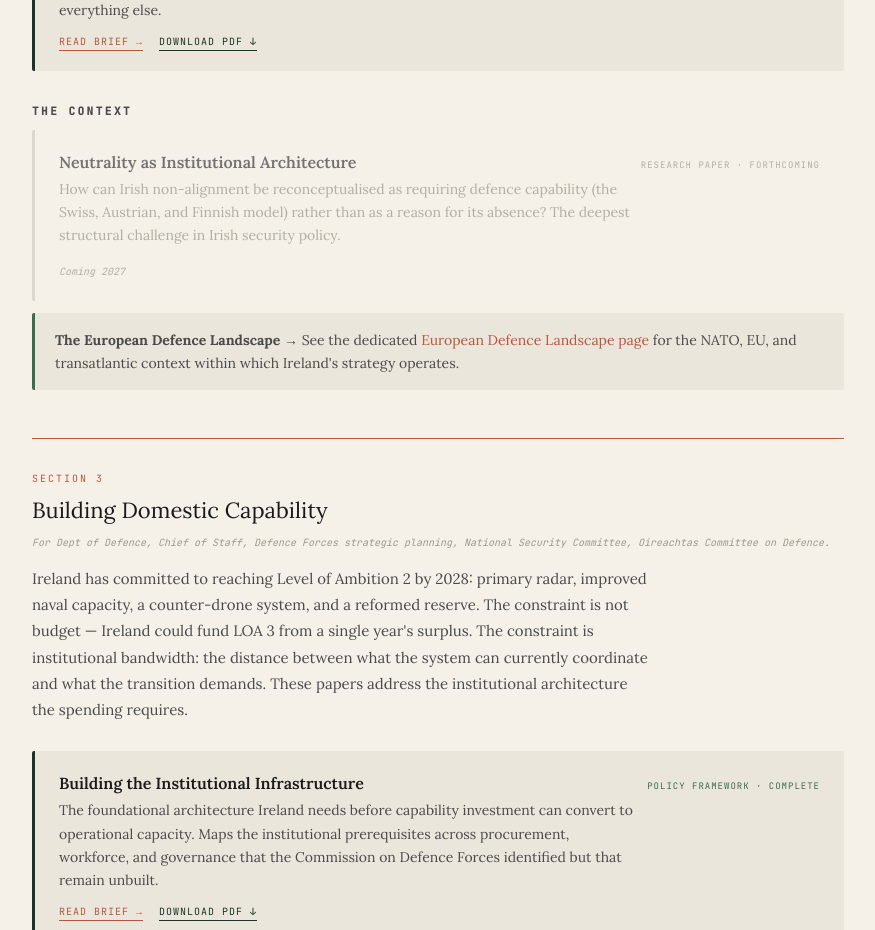
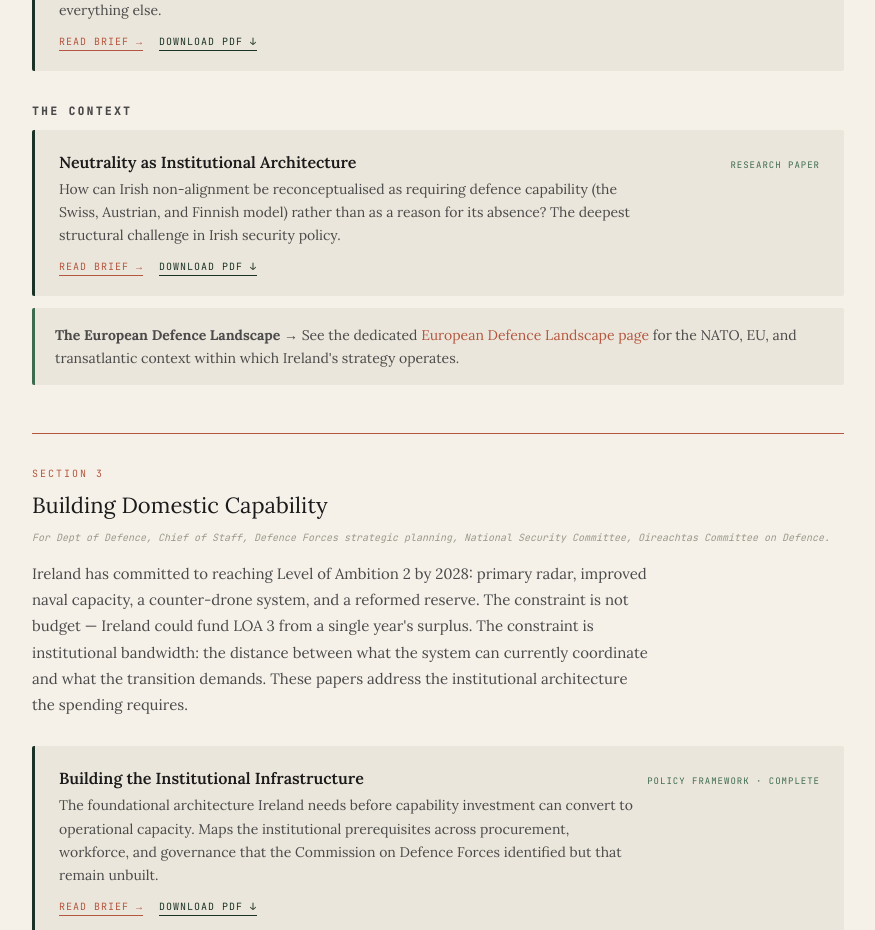
Before and after one commit to scosullivan/security-ireland, a Next.js app: page /for-policymakers in a window 1280 px wide. Shown: the part 2680-3610 px from the top of the page, without its empty margins (202-1077 px from the left). Built offline with nearby package versions, Linux system fonts and the light colour scheme.

Commit message:
Update page.tsx

```diff
--- a/src/app/for-policymakers/page.tsx
+++ b/src/app/for-policymakers/page.tsx
@@ -328,11 +328,12 @@ export default function ForPolicymakers() {
         {/* ── Tier 3: The Context ── */}
         <div style={tierLabel}>The Context</div>
 
-        <ForthcomingCard
+        <PubCard
           title="Neutrality as Institutional Architecture"
-          type="Research Paper · Forthcoming"
+          type="Research Paper"
           desc="How can Irish non-alignment be reconceptualised as requiring defence capability (the Swiss, Austrian, and Finnish model) rather than as a reason for its absence? The deepest structural challenge in Irish security policy."
-          coming="Coming 2027"
+          href="/publications/neutrality-institutional-architecture"
+          pdfUrl="/pdfs/Neutrality_Institutional_Architecture.pdf"
         />
 
         <div style={{ padding: '16px 20px', backgroundColor: 'var(--color-parchment)', borderLeft: '3px solid var(--color-fern)', borderRadius: '2px', marginTop: '8px' }}>
```
